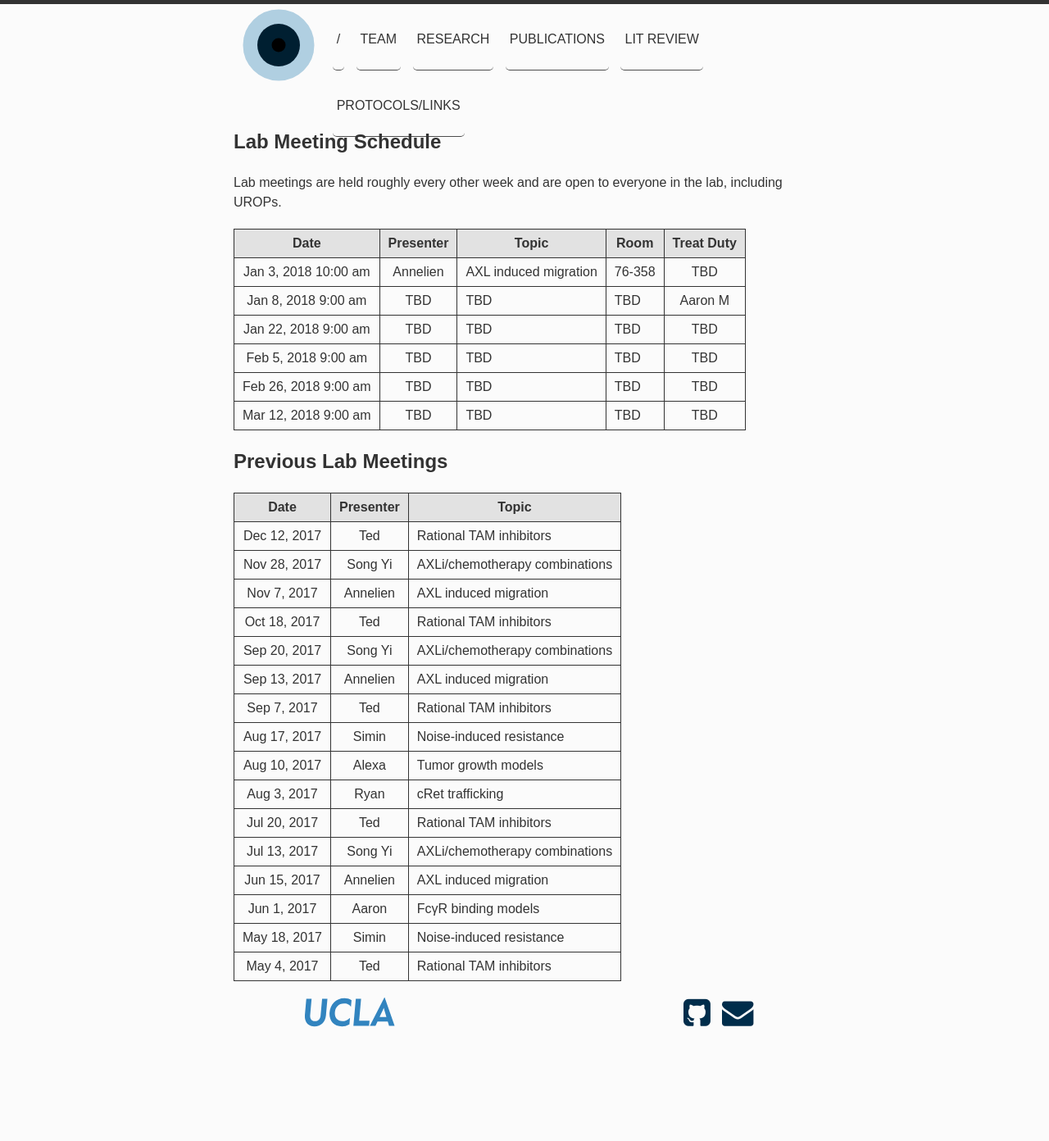
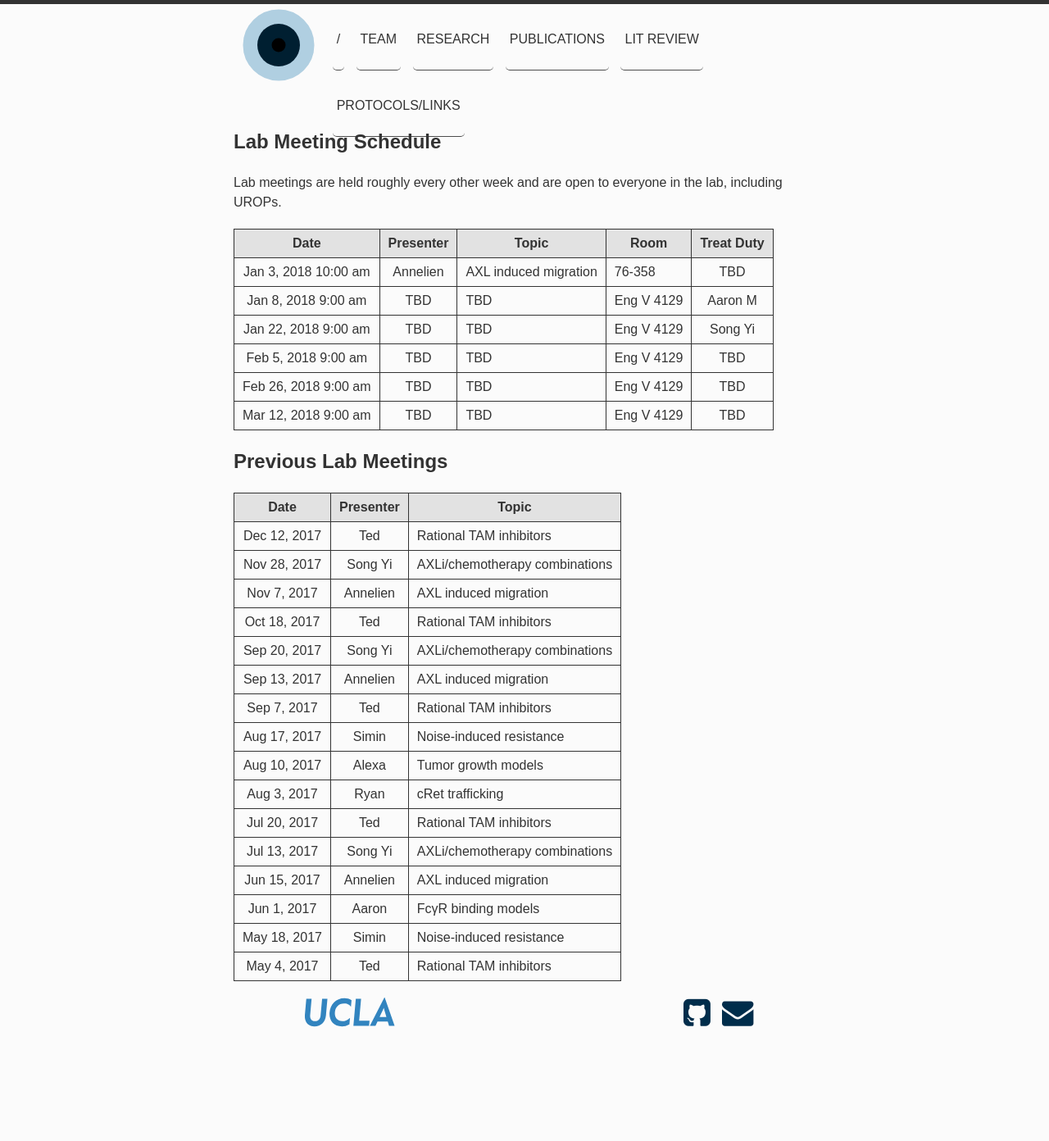
Before and after one commit to meyer-lab/asmlab.org, a Jekyll site: the page built from team/lab_meeting.md, in a window 1280 px wide. Shown: the whole page at 82% size. Built offline with Jekyll 4.4.1, drawn with Linux system fonts in a browser that asks for light colours; some web fonts are replaced.

Commit message:
Update meetings.yml

```diff
--- a/_data/meetings.yml
+++ b/_data/meetings.yml
@@ -102,29 +102,29 @@
 - date: 2018-01-08 9:00:00
   presenter: TBD
   topic: TBD
-  room: TBD
+  room: Eng V 4129
   treats: Aaron M
 
 - date: 2018-01-22 9:00:00
   presenter: TBD
   topic: TBD
-  room: TBD
-  treats: TBD
+  room: Eng V 4129
+  treats: Song Yi
 
 - date: 2018-02-05 9:00:00
   presenter: TBD
   topic: TBD
-  room: TBD
+  room: Eng V 4129
   treats: TBD
 
 - date: 2018-02-26 9:00:00
   presenter: TBD
   topic: TBD
-  room: TBD
+  room: Eng V 4129
   treats: TBD
 
 - date: 2018-03-12 9:00:00
   presenter: TBD
   topic: TBD
-  room: TBD
+  room: Eng V 4129
   treats: TBD
```
